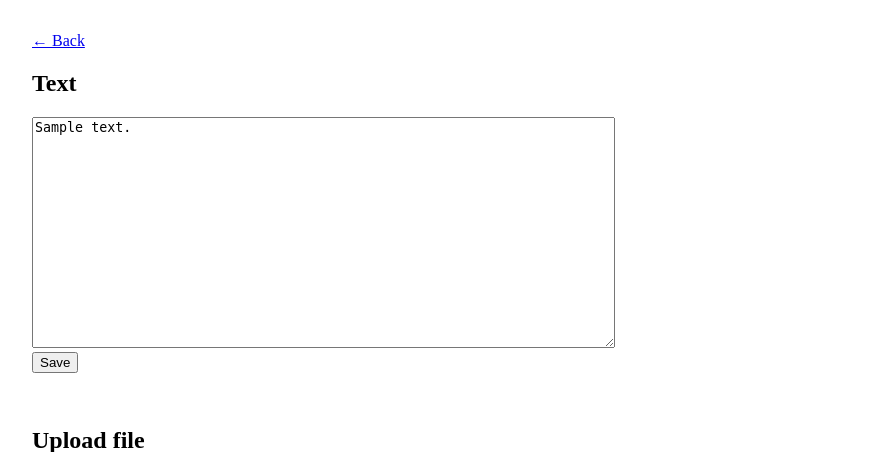
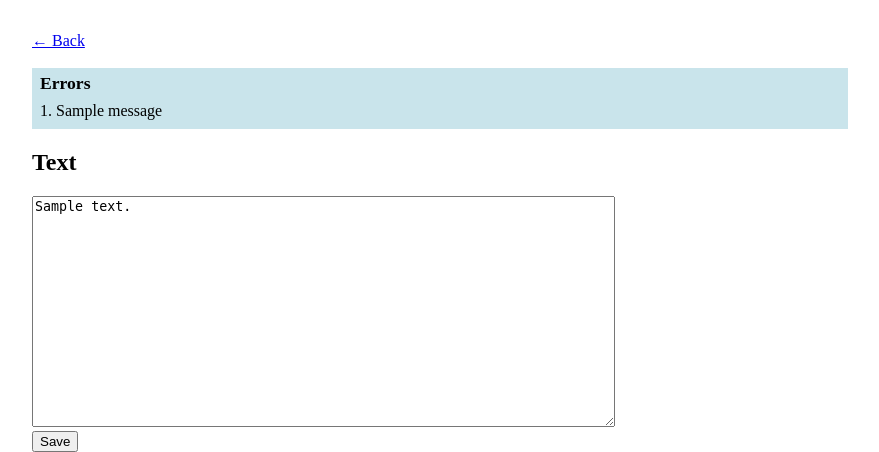
Before and after one commit to aviaryan/dls, a Flask app: page /1/edit/ in a window 1280 px wide. Shown: the top 452 px of the page, without its empty margins (208-1087 px from the left). Run offline with Flask 2, Linux system fonts and the light colour scheme; tables that the repository leaves empty hold one stand-in row (values such as "Sample post"); one stand-in notice (Sample message) is shown; parts of the project's set-up code (start-up, migrations or seed data) failed here and were passed over.

Commit message:
flash for upload errors, fixed #5

```diff
--- a/dls/static/style.css
+++ b/dls/static/style.css
@@ -23,3 +23,20 @@ pre {
 .filename {
 	font-family: monospace;
 }
+
+/** Errors */
+.errors {
+	width: 100%;
+	padding: 0.3em 0.5em 0.1em 0.5em;
+	background-color: #C9E4EB;
+}
+
+.errors b {
+	font-size: 1.1em;
+}
+
+.errors ol {
+	margin-top: 0.5em;
+	margin-bottom: 0.5em;
+	padding-left: 1em;
+}
--- a/dls/templates/edit_form.html
+++ b/dls/templates/edit_form.html
@@ -2,7 +2,20 @@
 {% block pagetitle %}Edit {{ data.strId }}{% endblock %}
 {% block header %}{% endblock %}
 {% block content %}
-<a href="../">← Back</a><br>
+<a href="../">← Back</a><br><br>
+
+{% with messages = get_flashed_messages() %}
+  {% if messages %}
+  <div class="errors">
+  <b>Errors</b>
+  <ol>
+    {% for message in messages %}
+      <li>{{ message }}</li>
+    {% endfor %}
+  </ol>
+  </div>
+  {% endif %}
+{% endwith %}
 
 <p>
 <h2>Text</h2>
--- a/dls/views.py
+++ b/dls/views.py
@@ -1,5 +1,5 @@
 from dls import app, db, MAX_UPLOAD_SIZE
-from flask import url_for, redirect, request, render_template, make_response, abort
+from flask import url_for, redirect, request, render_template, make_response, abort, flash
 from models import Data
 from utils import *
 import binascii
@@ -39,15 +39,22 @@ def editData(strId):
         return render_template('edit_form.html', data=data)
 
 
+def flash_to_editData(msg, strId):
+    flash(msg, 'error')
+    return redirect(url_for('editData', strId=strId))
+
+
 @app.route('/<strId>/file/', methods=['GET', 'POST'])
 def dataFile(strId):
     if request.method == 'POST':
         file = request.files['file']
         filedata = file.read()
         # if size limit exceeds
-        if len(filedata) > MAX_UPLOAD_SIZE or len(filedata) == 0:
-            # TODO: Flash something
-            return redirect(url_for('editData', strId=strId))
+        if len(filedata) > MAX_UPLOAD_SIZE:
+            return flash_to_editData('Upload size limit exceeded', strId)
+        # if no file
+        if len(filedata) == 0:
+            return flash_to_editData('No file selected', strId)
 
         b64_file = binascii.b2a_base64(filedata)
         data = Data.query.filter_by(strId=strId).first()
```
